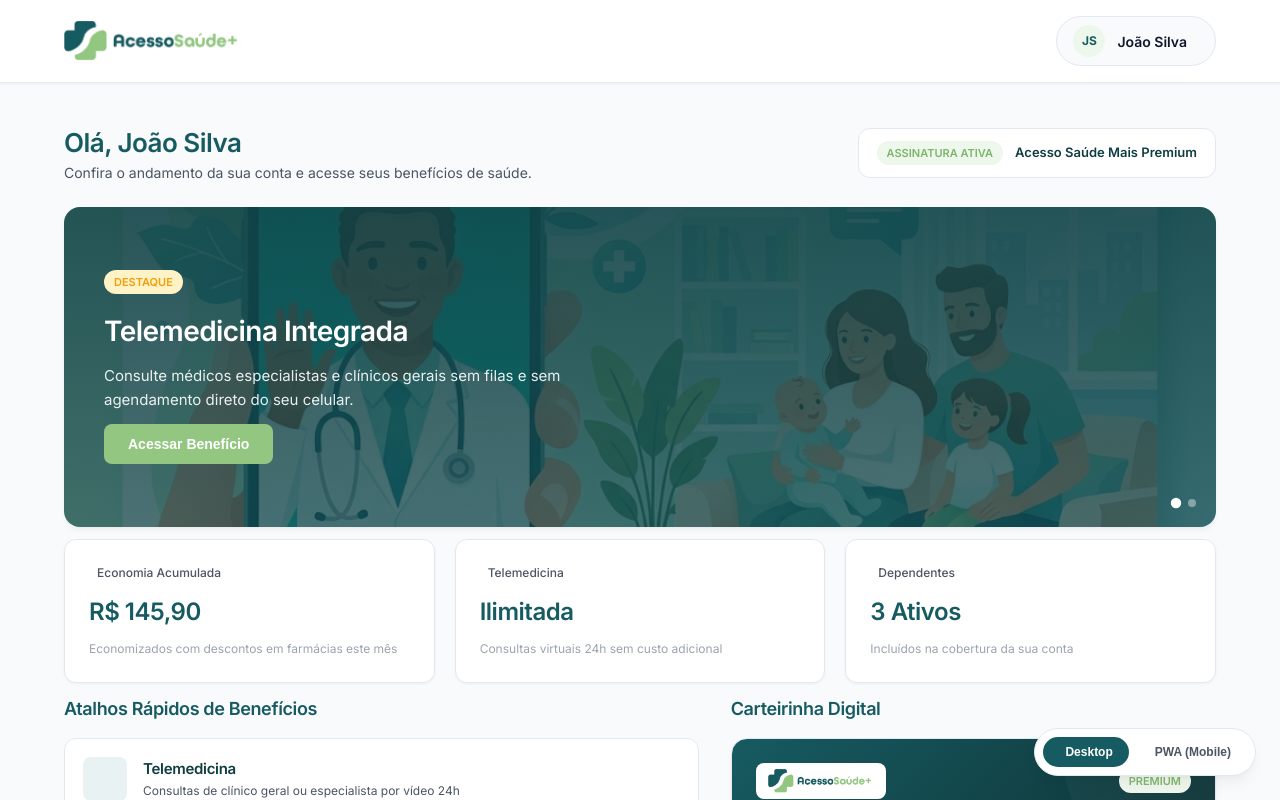
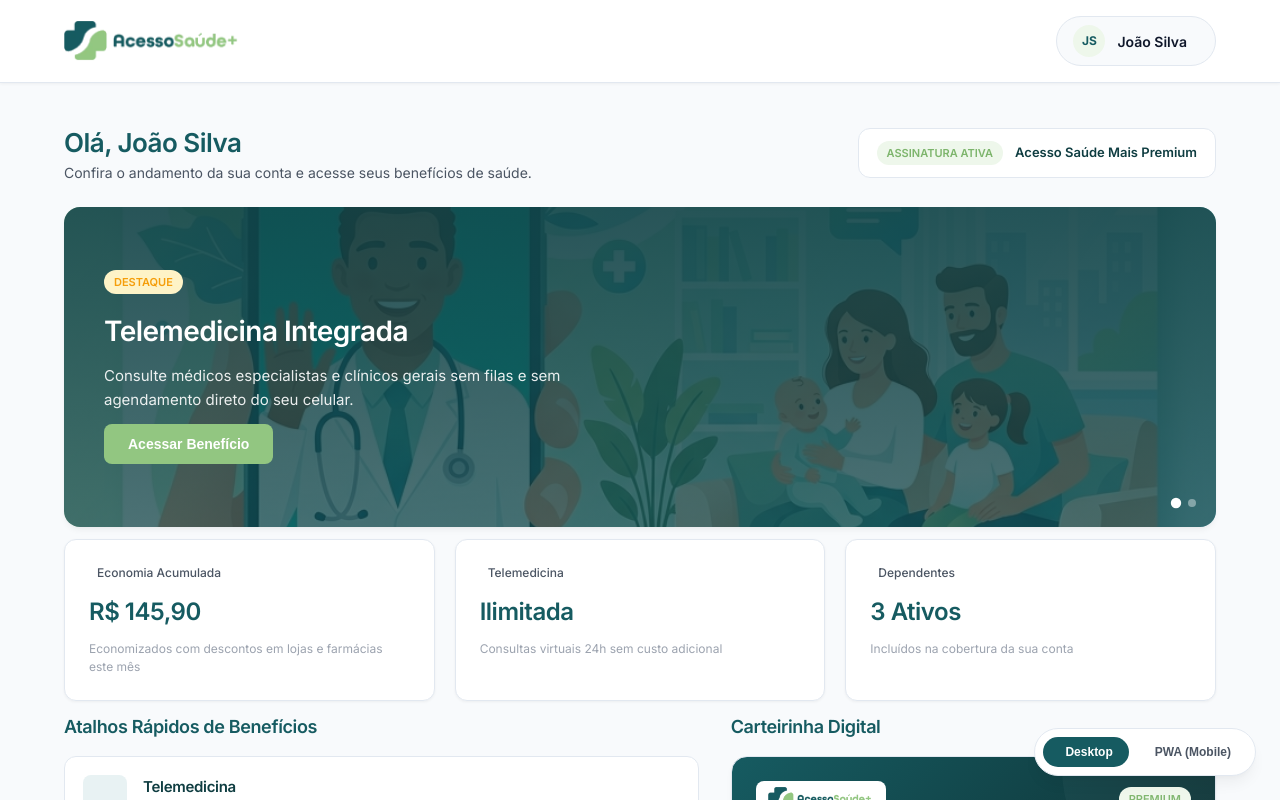
Before and after one commit to LucasPivovar/Acesso-Saude-APP, a Vue app: page / in a window 1280 px wide. Both pictures are taken after typing "name@example.com", "Sample123" into the empty fields and a click on the button "Entrar". Shown: the top 800 px of the page. Built offline with nearby package versions, Linux system fonts and the light colour scheme; some icons are missing.

Commit message:
docs: atualiza referencias do clube de descontos para englobar mais lojas

```diff
--- a/src/components/DashboardView.vue
+++ b/src/components/DashboardView.vue
@@ -28,8 +28,8 @@ const slides = ref([
     tag: 'Destaque'
   },
   {
-    title: 'Clube de Descontos Farmácias',
-    description: 'Até 50% de desconto em medicamentos e exames nas maiores redes nacionais credenciadas.',
+    title: 'Clube de Descontos & Lojas',
+    description: 'Até 50% de desconto em farmácias, cinemas, e-commerce e lojas parceiras de todo o Brasil.',
     image: '/clube_banner.png',
     tag: 'Economia'
   }
@@ -134,7 +134,7 @@ const recentActivities = ref([
             <span>Economia Acumulada</span>
           </div>
           <h3>R$ 145,90</h3>
-          <p>Economizados com descontos em farmácias este mês</p>
+          <p>Economizados com descontos em lojas e farmácias este mês</p>
         </div>
         <div class="metric-card card">
           <div class="metric-header">
@@ -200,7 +200,7 @@ const recentActivities = ref([
               </div>
               <div class="shortcut-details">
                 <h3>Clube de Descontos</h3>
-                <p>Descontos nas redes conveniadas Sabin, Raia, e mais</p>
+                <p>Economia em farmácias, cinemas, lazer e lojas parceiras</p>
               </div>
               <i class="ph ph-caret-right action-arrow"></i>
             </div>
```
